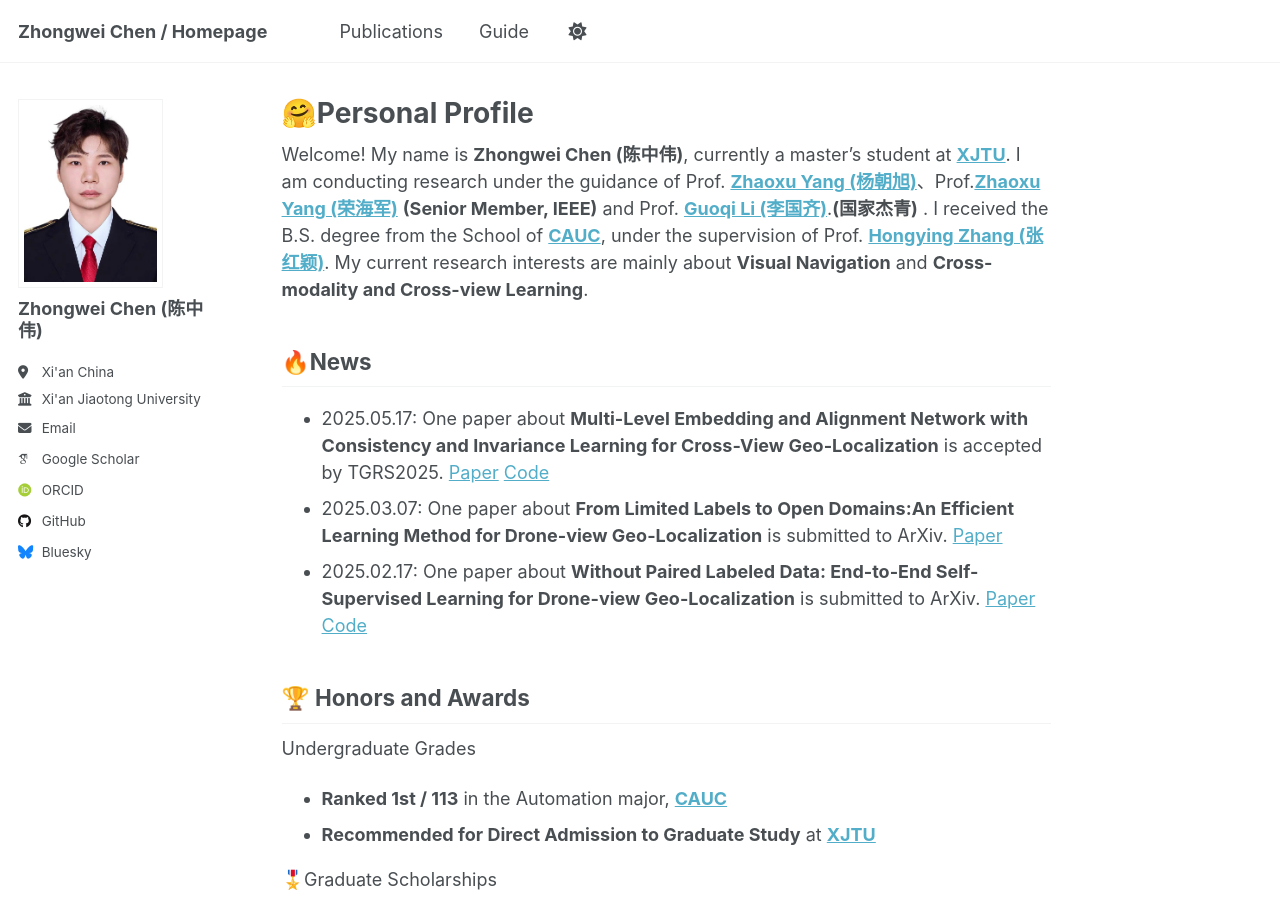
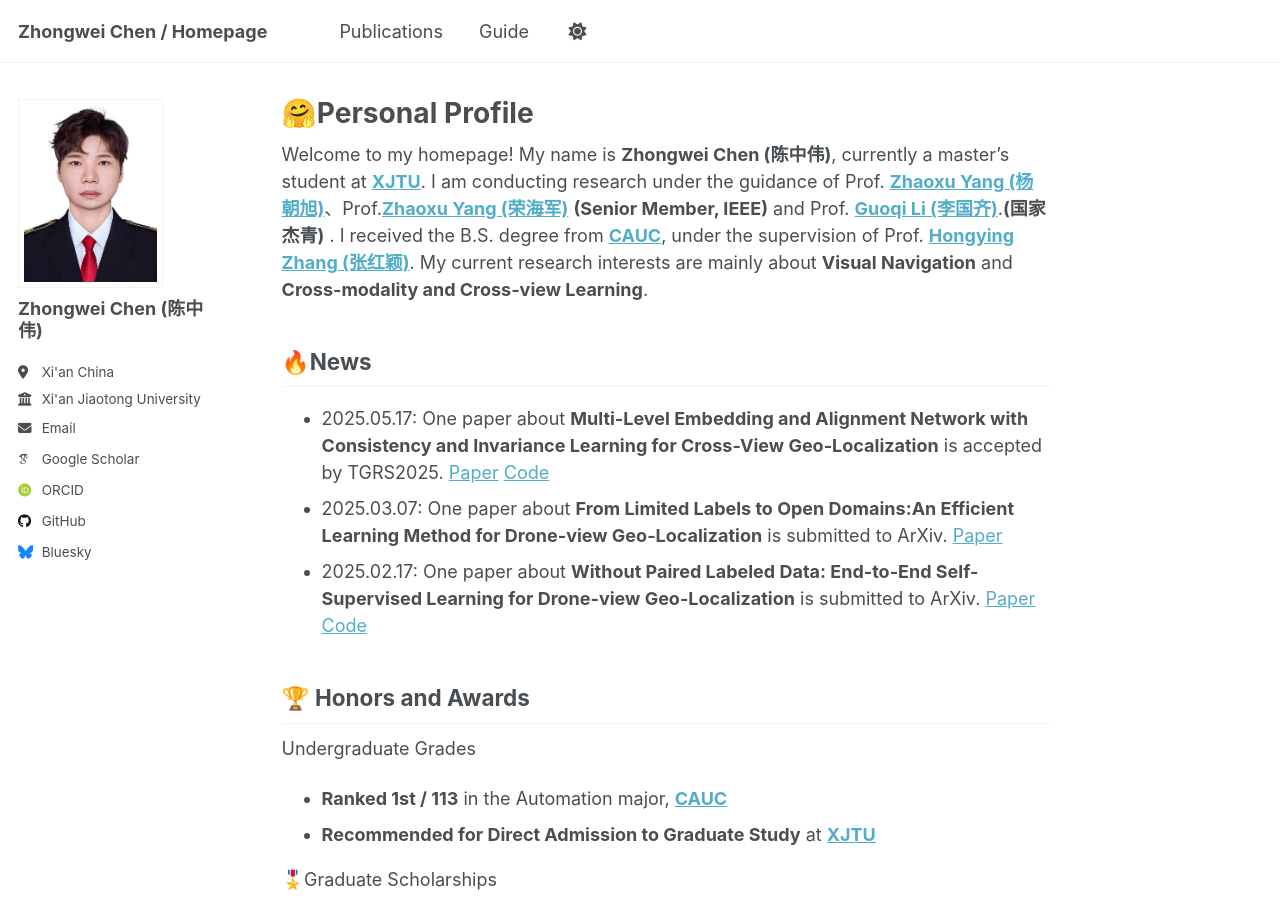
Before and after one commit to ISChenawei/ISChenawei.github.io, a Jekyll site: the page built from _pages/about.md, in a window 1280 px wide and 900 px high. Built offline with Jekyll 4.4.1, drawn with Linux system fonts in a browser that asks for light colours; some web fonts are replaced; a script that is not in the unit is left out.

Commit message:
Update about.md

```diff
--- a/_pages/about.md
+++ b/_pages/about.md
@@ -7,8 +7,8 @@ redirect_from:
   - /about.html
 ---
 
-Welcome! My name is **Zhongwei Chen (陈中伟)**, currently a master's student at [**XJTU**](http://www.xjtu.edu.cn/).
-I am conducting research under the guidance of Prof. [**Zhaoxu Yang (杨朝旭)**](https://scholar.google.com/citations?user=t2JLE8EAAAAJ&hl=zh-CN)、Prof.[**Zhaoxu Yang (荣海军)**](https://scholar.google.com/citations?user=t2JLE8EAAAAJ&hl=zh-CN) **(Senior Member, IEEE)** and Prof. [**Guoqi Li (李国齐)**](https://scholar.google.com/citations?user=qCfE--MAAAAJ&hl=zh-CN).**(国家杰青)** . I received the B.S. degree from the School of [**CAUC**](https://www.cauc.edu.cn/zhv5/), under the supervision of Prof. [**Hongying Zhang (张红颖)**](https://www.cauc.edu.cn/ddxy/info/1188/1516.htm). My current research interests are mainly about **Visual Navigation** and **Cross-modality and Cross-view Learning**.
+Welcome to my homepage! My name is **Zhongwei Chen (陈中伟)**, currently a master's student at [**XJTU**](http://www.xjtu.edu.cn/).
+I am conducting research under the guidance of Prof. [**Zhaoxu Yang (杨朝旭)**](https://scholar.google.com/citations?user=t2JLE8EAAAAJ&hl=zh-CN)、Prof.[**Zhaoxu Yang (荣海军)**](https://scholar.google.com/citations?user=t2JLE8EAAAAJ&hl=zh-CN) **(Senior Member, IEEE)** and Prof. [**Guoqi Li (李国齐)**](https://scholar.google.com/citations?user=qCfE--MAAAAJ&hl=zh-CN).**(国家杰青)** . I received the B.S. degree from [**CAUC**](https://www.cauc.edu.cn/zhv5/), under the supervision of Prof. [**Hongying Zhang (张红颖)**](https://www.cauc.edu.cn/ddxy/info/1188/1516.htm). My current research interests are mainly about **Visual Navigation** and **Cross-modality and Cross-view Learning**.
 
 🔥News
 ------
```
